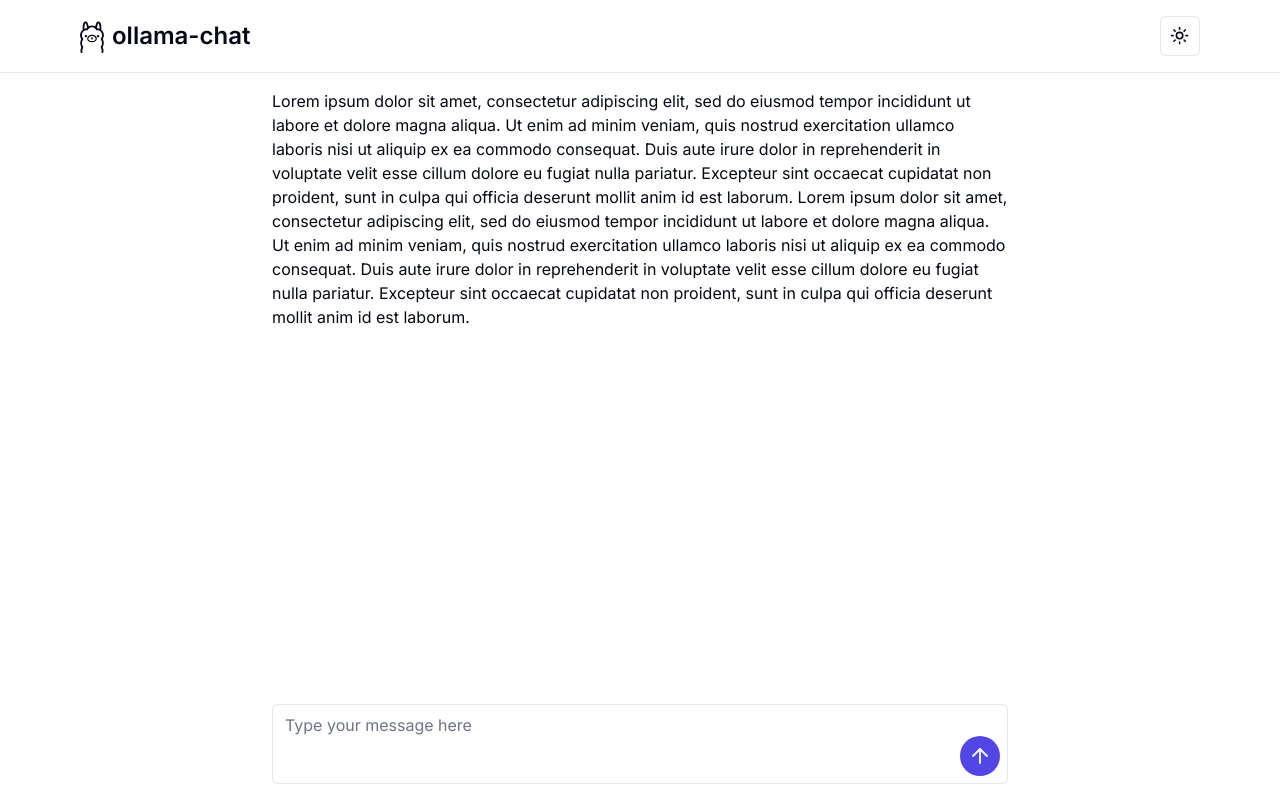
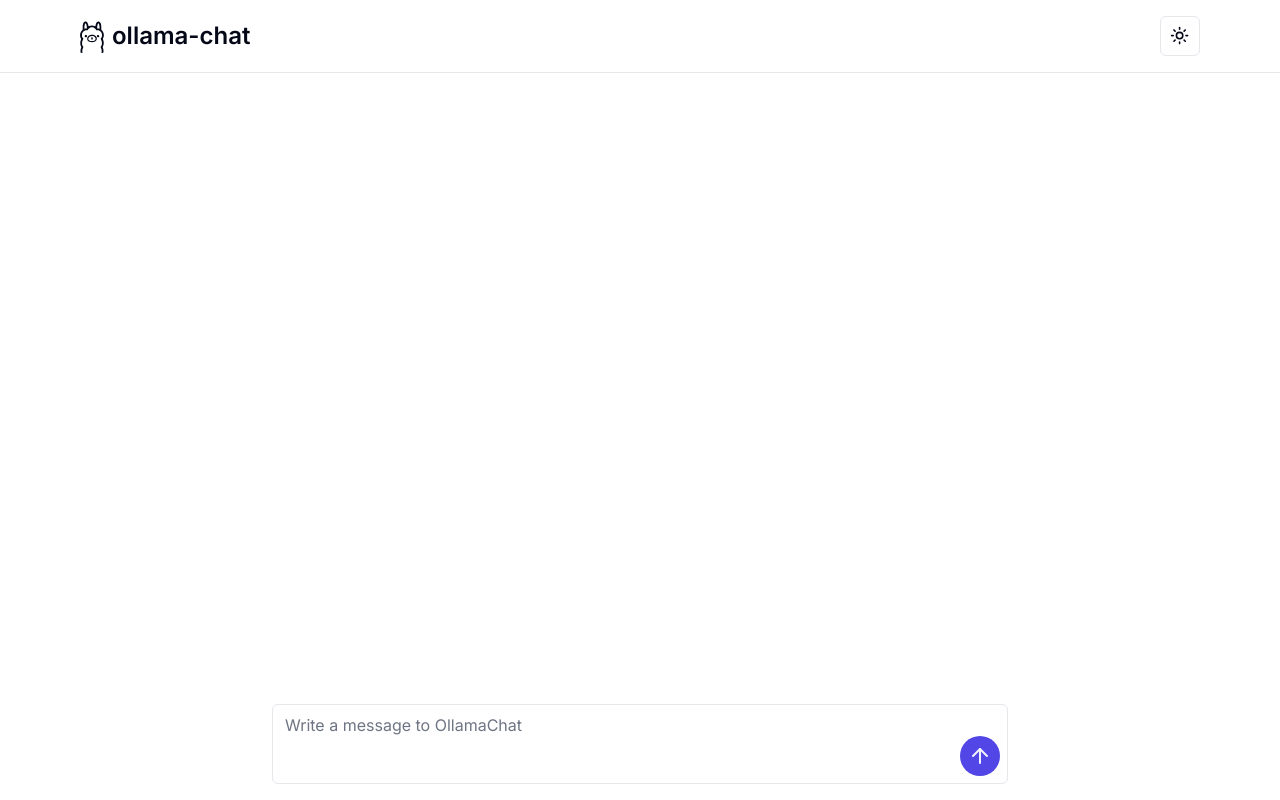
Before and after one commit to aldotestino/ollama-chat, a Next.js app: page / in a window 1280 px wide. Built offline with nearby package versions, Linux system fonts and the light colour scheme.

Commit message:
update message item

```diff
--- a/src/app/page.tsx
+++ b/src/app/page.tsx
@@ -1,23 +1,8 @@
-'use client';
-
 import Chat from '@/components/chat';
-import Prompt from '@/components/prompt';
-import { useChat } from 'ai/react';
 
 export default function Home() {
 
-  const { input, messages, handleInputChange, handleSubmit, isLoading } = useChat();
-
   return (
-    <div className='h-full grid grid-rows-[1fr,auto]'>
-      <div className='overflow-y-auto'>
-        <div className='w-full max-w-screen-md px-4 pt-4 mx-auto'>
-        Lorem ipsum dolor sit amet, consectetur adipiscing elit, sed do eiusmod tempor incididunt ut labore et dolore magna aliqua. Ut enim ad minim veniam, quis nostrud exercitation ullamco laboris nisi ut aliquip ex ea commodo consequat. Duis aute irure dolor in reprehenderit in voluptate velit esse cillum dolore eu fugiat nulla pariatur. Excepteur sint occaecat cupidatat non proident, sunt in culpa qui officia deserunt mollit anim id est laborum.
-        Lorem ipsum dolor sit amet, consectetur adipiscing elit, sed do eiusmod tempor incididunt ut labore et dolore magna aliqua. Ut enim ad minim veniam, quis nostrud exercitation ullamco laboris nisi ut aliquip ex ea commodo consequat. Duis aute irure dolor in reprehenderit in voluptate velit esse cillum dolore eu fugiat nulla pariatur. Excepteur sint occaecat cupidatat non proident, sunt in culpa qui officia deserunt mollit anim id est laborum.
-
-        </div>
-      </div>
-      <Prompt input={input} handleInputChange={handleInputChange} handleSubmit={handleSubmit} isLoading={isLoading} />
-    </div>
+    <Chat initialMessages={[]}  />
   );
 }
--- a/src/components/chat.tsx
+++ b/src/components/chat.tsx
@@ -1,26 +1,39 @@
+'use client';
+
 import { Message } from 'ai';
 import MessageItem from './message-item';
-import { useEffect, useRef } from 'react';
+import { useEffect, useRef, useState } from 'react';
+import Prompt from './prompt';
+import { useChat } from 'ai/react';
 
 function Chat({
-  messages
+  initialMessages
 }: {
-  messages: Message[]
+  initialMessages: Message[]
 }) {
 
-  const chatRef = useRef<HTMLDivElement>(null);
+  const { input, messages, handleInputChange, handleSubmit, isLoading } = useChat({
+    initialMessages
+  });
+
+  const scrollRef = useRef<HTMLDivElement>(null);
 
   useEffect(() => {
-    if (chatRef.current) {
-      chatRef.current.scrollTop = chatRef.current.scrollHeight;
+    if (scrollRef.current) {
+      scrollRef.current.scrollTop = scrollRef.current.scrollHeight;
     }
   }, [messages]);
 
   return (
-    <div className="flex flex-col gap-2 p-4 overflow-y-auto" ref={chatRef}>
-      {messages.map((message) => (
-        <MessageItem key={message.id} message={message} />
-      ))}
+    <div className='h-full grid grid-rows-[1fr,auto]'>
+      <div ref={scrollRef} className='overflow-y-auto'>
+        <div className='w-full max-w-screen-md px-4 pt-4 mx-auto flex flex-col gap-8'>
+          {messages.map((message, index) => (
+            <MessageItem key={index} message={message} />
+          ))}
+        </div>
+      </div>
+      <Prompt input={input} handleInputChange={handleInputChange} handleSubmit={handleSubmit} isLoading={isLoading} />
     </div>
   );
 }
--- a/src/components/message-item.tsx
+++ b/src/components/message-item.tsx
@@ -3,20 +3,37 @@ import { Message } from 'ai';
 import React from 'react';
 import Markdown from 'react-markdown';
 import remarkGfm from 'remark-gfm';
+import Logo from './logo';
 
 function MessageItem({
   message
 }: {
   message: Message
 }) {
-  return (
-    <div className={cn('flex gap-1 flex-col w-fit max-w-md', message.role === 'user' ? 'self-end items-end' : 'self-start items-start')}>
-      <div className={cn('prose prose-slate dark:prose-invert prose-a:text-primary hover:prose-a:text-primary/80 p-2 rounded-xl w-fit', message.role === 'user' ? 'bg-primary text-primary-foreground rounded-br-none' : 'bg-secondary text-secondary-foreground rounded-bl-none')}>
-        <Markdown remarkPlugins={[remarkGfm]}>{message.content}</Markdown>
+
+  if(message.role === 'user'){
+    return (
+      <div className='self-end'>
+        <div className="flex gap-1 flex-col w-fit max-w-md self-end items-end">
+          <div className="prose prose-slate dark:prose-invert prose-a:text-primary hover:prose-a:text-primary/80 p-2 rounded-xl w-fit bg-primary text-primary-foreground rounded-br-none">
+            <Markdown remarkPlugins={[remarkGfm]}>{message.content}</Markdown>
+          </div>
+          <small className="text-muted-foreground">{formatDate(message.createdAt!)}</small>
+        </div>
       </div>
-      <small className="text-muted-foreground">{formatDate(message.createdAt!)}</small>
-    </div>
-  );
+    );
+  } else {
+    return (
+      <div className='grid grid-cols-[auto,1fr] gap-2'>
+        <div className='hidden sm:flex h-10 w-10 items-center justify-center bg-primary rounded-full'>
+          <Logo className='w-6 h-6 fill-primary-foreground' />
+        </div>
+        <div className="prose prose-slate dark:prose-invert prose-a:text-primary hover:prose-a:text-primary/80">
+          <Markdown remarkPlugins={[remarkGfm]}>{message.content}</Markdown>
+        </div>
+      </div>
+    );
+  }
 }
 
 export default MessageItem;
--- a/src/components/prompt.tsx
+++ b/src/components/prompt.tsx
@@ -16,12 +16,13 @@ function Prompt({
   handleSubmit: (e: FormEvent<HTMLFormElement>, chatRequestOptions?: ChatRequestOptions | undefined) => void;
   isLoading: boolean;
 }) {
+
   return (
     <form className="p-4 w-full max-w-screen-md mx-auto" onSubmit={handleSubmit}>
       <div className='relative w-full'>
-        <Textarea placeholder='Type your message here' className='text-md resize-none pr-14' value={input} onChange={handleInputChange} />
+        <Textarea disabled={isLoading} placeholder='Write a message to OllamaChat' className='text-md resize-none pr-14' value={input} onChange={handleInputChange} />
         <Button type="submit" disabled={isLoading} size="icon" className='absolute bottom-2 right-2 rounded-full'>
-          {isLoading ? <Spinner className='w-6 h-6' /> : <ArrowUp className='w-6 h-6' />}
+          {isLoading ? <Spinner className='w-4 h-4' /> : <ArrowUp className='w-6 h-6' />}
         </Button>
       </div>
     </form>
```
